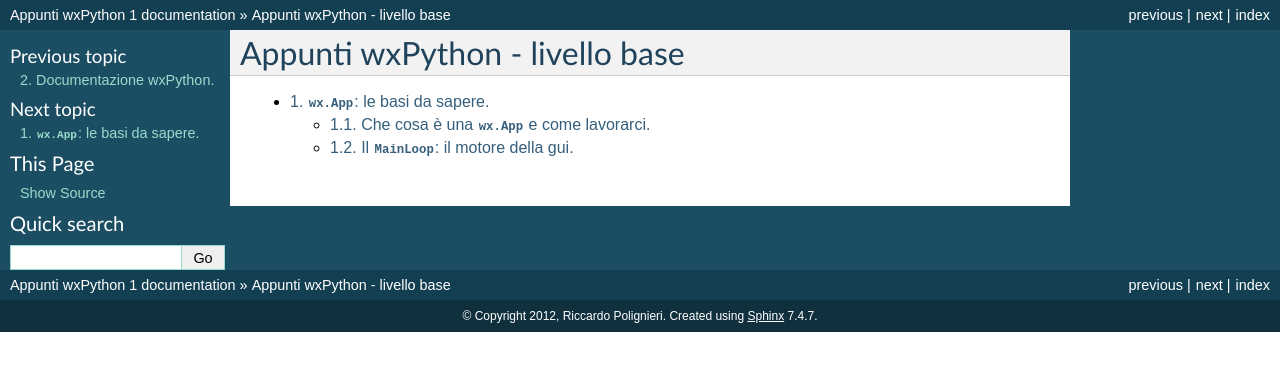
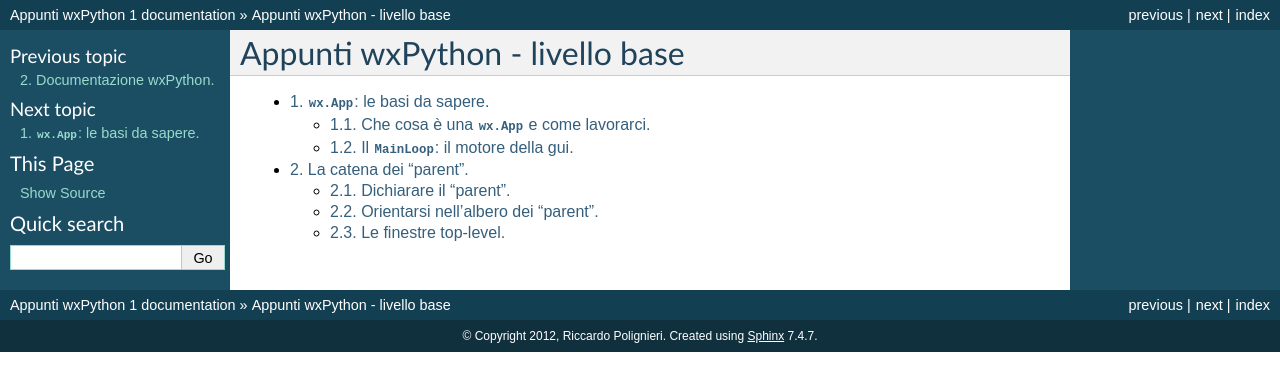
Before and after one commit to ricpol/wxnote, a Sphinx documentation site: the page built from source/base_index.rst, in a window 1280 px wide. Shown: the top 391 px of the page. Built offline with Sphinx 7.4.7, drawn with Linux system fonts in a browser that asks for light colours; some of the changed lines change nothing that is shown.

Commit message:
added 'catenaparent'

```diff
--- a/source/base_index.rst
+++ b/source/base_index.rst
@@ -6,3 +6,4 @@
    :maxdepth: 2
 
    wxapp_basi
+   catenaparent
--- /dev/null
+++ b/source/catenaparent.rst
@@ -0,0 +1,96 @@
+.. _catenaparent:
+
+La catena dei "parent".
+=======================
+
+In wxPython, praticamente ogni widget che create deve stare in una relazione padre-figlio con altri widget. Come nella vita reale, un widget può avere molti figli, ma un solo padre. Questa organizzazione, che è onnipresente, rispecchia naturalmente lo stato delle cose in una normale interfaccia grafica. Per esempio, un ``wx.Frame`` (la finestra che fa da cornice al resto) potrebbe contenere al suo interno un ``wx.Panel`` (lo "sfondo") in cui potrebbero a loro volta essere organizzati diversi ``wx.TextCtrl`` (caselle di testo), ``wx.Button`` (pulsanti), e così via.
+
+Ma non è solo questo. Per esempio, se una finesta apre un ``wx.Dialog`` (una finestra di dialogo) per chiedere qualcosa all'utente, è normale che questo dialogo sia "figlio" della finestra-madre. A loro volta, tutt i widget dentro il dialogo saranno "figli" di questo, e così via.
+
+Queste catene di padri-figli possono essere anche molto lunghe. Il rapporto padre-figlio non è solo una questione di organizzazione astratta, ma comporta anche delle conseguenze pratiche vistose.
+
+Per esempio, se chiudete una finestra, tutti i suoi "figli" verranno distrutti automaticamente con essa. Questo è il comportamento che volete, perché altrimenti i vari widget della finestra resterebbero in vita con conseguenze bizzarre. Ma se la vostra finestra aveva aperto una seconda finestra "figlia", al momento di chiudere la prima si chiuderà anche quest'ultima. Anche questo è logico: il principio è che nessun "padre" dovrebbe lasciare in giro figli "orfani". Se però non è il comportamento che desiderate, nessun problema: avete sempre il controllo delle relazioni padre-figlio, quindi potete agganciare la seconda finestra a un nuovo padre, o anche dichiararla "top-level" come vedremo.
+
+Ma gli effetti delle relazioni padre-figlio si manifestano anche in altre occasioni. Alcuni widget possono trasmettere automaticamente certe proprietà ai figli. Per esempio, se settate un particolare font per un ``wx.Panel``, questo verrà automaticamente trasmesso a tutti i figli. Se chiamate ``Validate()`` su un ``wx.Dialog``, tutti i suoi figli verranno automaticamente "validati" (posto che abbiano un ``wx.Validator`` appropriato). E gli esempi potrebbero continuare a lungo.
+
+.. todo:: una pagina per la propagazione degli eventi.
+
+Forse però l'esempio più clamoroso che si deve citare è la propagazione degli eventi. Ce ne occupiamo in modo specifico in una pagina separata, ma per il momento basta dire che un ``wx.CommandEvent`` si propaga dal widget che lo ha originato al suo genitore, e poi al genitore del genitore, e così via fino all'ultimo genitore "top-level" e poi ancora da questo alla ``wx.App``. Così, per esempio, se avete un frame con dentro un panel con dentro un pulsante, e ci cliccate sopra, il ``wx.EVT_BUTTON`` si trasmette all'indietro dal pulsante al panel, al frame, e finalmente alla ``wx.App``, permettendovi di intercettarlo a ogni "fermata".
+
+La catena dei rapporti padre-figlio è quindi un concentto importante. In questa pagina cerchiamo di analizzare il problema a fondo.
+
+
+Dichiarare il "parent".
+-----------------------
+
+Ci sono sostanzialmente due modi per dichiarare che un widget è "genitore" di un altro.
+
+Il primo, di gran lunga il più comune, è al momento della creazione. Tutti i widget di wxPython, al momento della loro creazione (cioè quando istanziate la loro classe) vi chiedono di specificare il loro genitore. Il primo argomento (obbligatorio) che dovete passare al costruttore è sempre il "parent". Per esempio::
+
+    my_button = wx.Button(my_panel, -1, 'clic me!')
+
+In questo esempio, ``my_panel`` (un panel già creato, supponiamo) sarà il "parent" di ``my_button``. Per esempio, un approccio tipico quando si definisce la classe di un frame, di un dialogo o di un panel, è di creare tutti i widget che contiene in questo modo::
+
+    class MyFrame(wx.Frame):
+        def __init__(self, *a, **k):
+            wx.Frame.__init__(self, *a, **k)
+
+            a_button = wx.Button(self, -1, 'I am a button')
+            another_button = wx.Button(self, -1, '...me too...')
+            a_text = wx.TextCtrl(self, -1, 'I am a text box')
+            # etc. etc.
+
+Notate quei ``self`` passati come primo argomento ai costruttori di ciascun widget: indicano che il "parent" del widget dovrà essere lo stesso ``MyFrame`` (o meglio la sua istanza, appena sarà effettivamente creato).
+
+Unicamente i ``wx.Frame`` e i ``wx.Dialog`` (insieme a qualche altro contenitore di minore importanza) possono essere chiamati con ``parent=None``. In questo caso non hanno genitori e sono considerati finestre "top-level", come vedremo tra poco. Chiaramente tutte le vostre applicazioni wxPython devono per forza avere almeno una finestra "top-level", ossia quella che create per prima::
+
+    app = wx.App(False)
+    my_first_frame = MyFrame(None, -1, title='Hello Word!') # parent=None !
+    my_first_frame.Show()
+    app.MainLoop()
+
+Siete costretti, perché non esiste nessun possibile genitore già creato.
+
+Il secondo modo di dichiare il "parent" di un widget è chiamare ``SetParent`` dopo che è stato creato::
+
+    my_button.SetParent(some_other_widget)
+
+Questo può essere fatto su qualunque widget (posto che naturalmente non potete impostare ``SetParent(None)`` per qualcosa che non sia un frame o un dialogo). Tuttavia è molto raro nella pratica, ed è sempre sorgente di confusione ri-aggiustare la catena dei "parent" a runtime. Un caso in cui può essere giustificato è quando volete agganciare una finestra figlia a un nuovo genitore (o renderla top-level) prima che il suo attuale "parent" venga distrutto.
+
+
+Orientarsi nell'albero dei "parent".
+------------------------------------
+
+Le catene dei "parent" possono essere lunghe e complicate. wxPython mette a disposizione qualche strumento utile per navigare in questo mare tempestoso.
+
+* il più comune è ``GetParent`` (da usare così: ``my_button.GetParent()``) che restituisce il genitore diretto di un widget qualsiasi (oppure ``None``, se lo chiamate su una finestra top-level).
+
+* ``GetGrandParent`` (esiste davvero!) è del tutto analogo, ma restituisce... beh, il nonno.
+
+* ``GetTopLevelParent`` è molto più utile, salta tutta la gerarchia e punta dritto al progenitore "top level".
+
+* ``GetChildren``, chiamato su un genitore, restituisce l'elenco di tutti i suoi figli (solo i figli diretti: ma potete chiamare ricorsivamente ``GetChildren`` per ricostruire tutta la discendenza di un widget, per esempio).
+
+
+Le finestre top-level.
+----------------------
+
+Come abbiamo detto, i ``wx.Frame`` e i ``wx.Dialog`` (e naturalmente tutte le loro sottoclassi) possono ammettere ``parent=None``. In questo caso sono dette "finestre top-level", perché non hanno genitori.
+
+In una applicazione possono esserci più finestre top-level contemporaneamente. Sicuramente deve essercene almeno una, però. Quando l'ultima finestra top-level viene chiusa, questo è il segnale per wxPython di terminare la ``wx.App`` e chiudere il programma, come analizziamo più approfonditamente :ref:`altrove <chiusuraapp>`.
+
+Proprio perché le finestre "top-level" possono essere diverse, wxPython permette anche di definire, tra queste, una "finestra regina", detta "top-window" (da non confondere con "top-level" window). Può esserci sono una "top-window" aperta in ogni momento, e naturalmente deve trattarsi di una finestra "top-level".
+
+Di fatto, non c'è nessuna differenza particolare tra la "top-window" e le sue sorelle "top-level". Per esempio, non è vero che chiudendo la "top-window" si chiude automaticamente l'applicazione (perché questo avvenga, è necessario che tutte le "top-level" siano chiuse). Si tratta semplicemente di una convenzione che permette, in presenza di più "top-level" aperte, di puntare in fretta a una particolarmente importante.
+
+wxPython considera automaticamente "top-window" il primo frame che create. Dopo di che, le varie finestre "top-level" possono essere gestite con questi metodi e funzioni globali:
+
+* ``wx.GetTopLevelWindows`` restituisce una lista delle finestre "top-level" aperte;
+
+* ``wx.App.GetTopWindow`` restituisce la "top-window";
+
+* ``wx.App.SetTopWindow`` attribuisce a una "top-level" il ruolo di "top-window" (destituendo automaticamente l'attuale "top-window");
+
+* infine, per promuovere a "top-level" una finestra normale basta chiamare su questa ``SetParent(None)``, come abbiamo visto.
+
+Detto questo, bisogna comunque specificare che, nel mondo reale, di rado c'è bisogno di tutto questo. La maggior parte delle applicazioni wxPython hanno una sola "top-level", che è il primo frame che create e mostrate, e che quindi coincide con la "top-window". Occasionalmente, potrebbero comparire per breve tempo altri dialoghi "top-level" (una finestra di login, per esempio), ma si tratta di eccezioni temporanee. Nelle applicazioni di tutti i giorni, è buona norma limitarsi a una sola "top-level", anche per semplificare il :ref:`processo di chiusura <chiusuraapp>` della ``wx.App.``.
```
